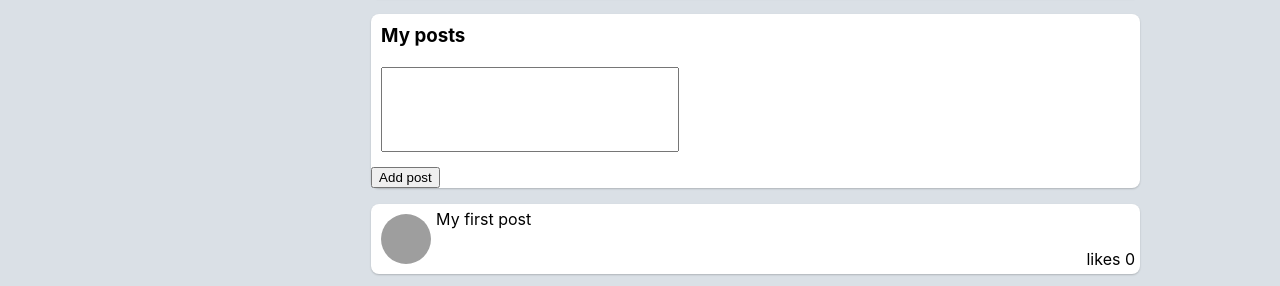
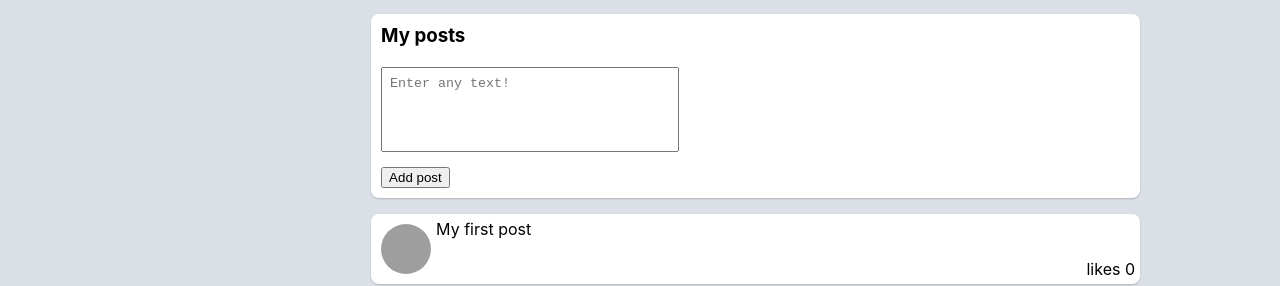
Before and after one commit to uspi/react-social, a React (Create React App) app: page /profile in a window 1280 px wide. Shown: the part 408-694 px from the top of the page. Built offline with nearby package versions, Linux system fonts and the light colour scheme; grey boxes are pictures that could not be loaded.

Commit message:
added css class

```diff
--- a/src/components/Profile/MyPosts/MyPosts.jsx
+++ b/src/components/Profile/MyPosts/MyPosts.jsx
@@ -33,10 +33,13 @@ const MyPosts = (props) => {
               onChange={onPostChange}
               ref={newPostElement}
               value={props.newPostText}
+
+              autoComplete="off"
+              placeholder={newPostPlaceholder}
             />
           </div>
 
-          <div>
+          <div className={s.addButtons}>
             <button onClick={onAddPost}>Add post</button>
           </div>
         </div>
```
